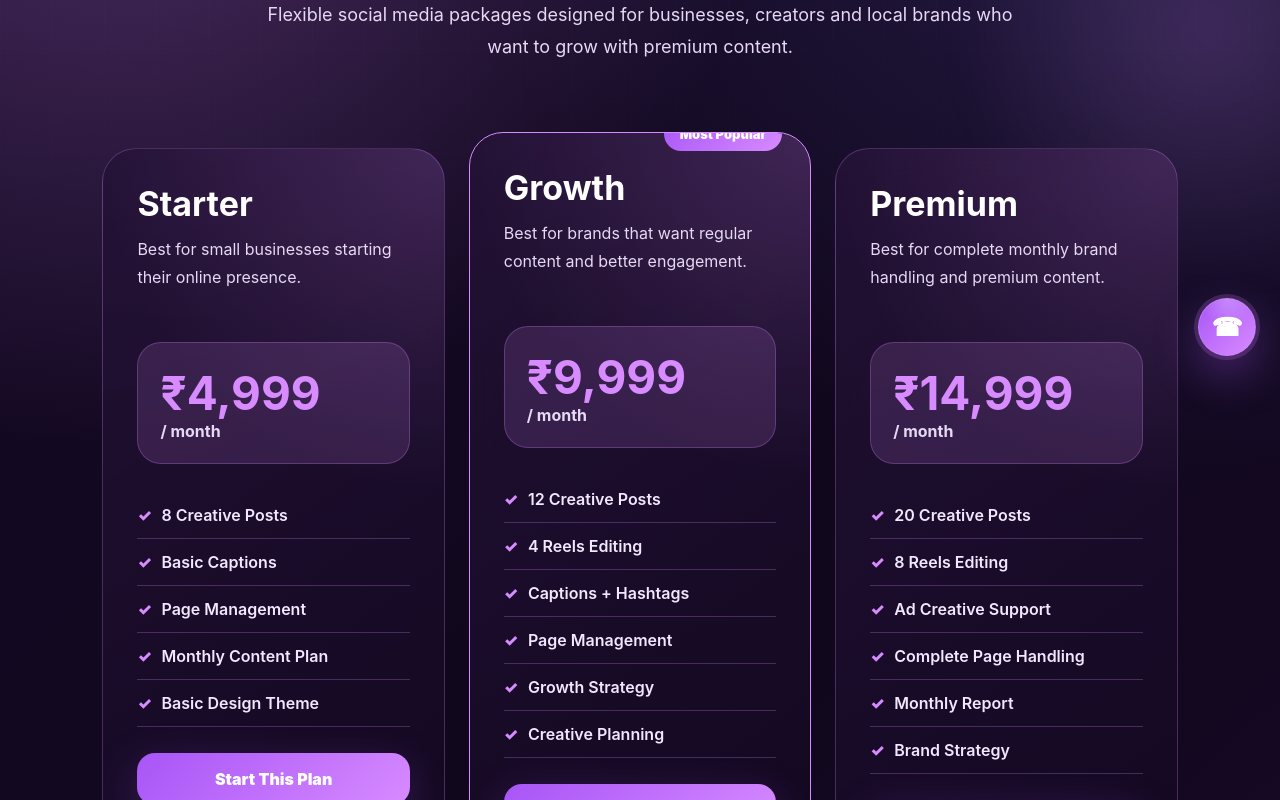
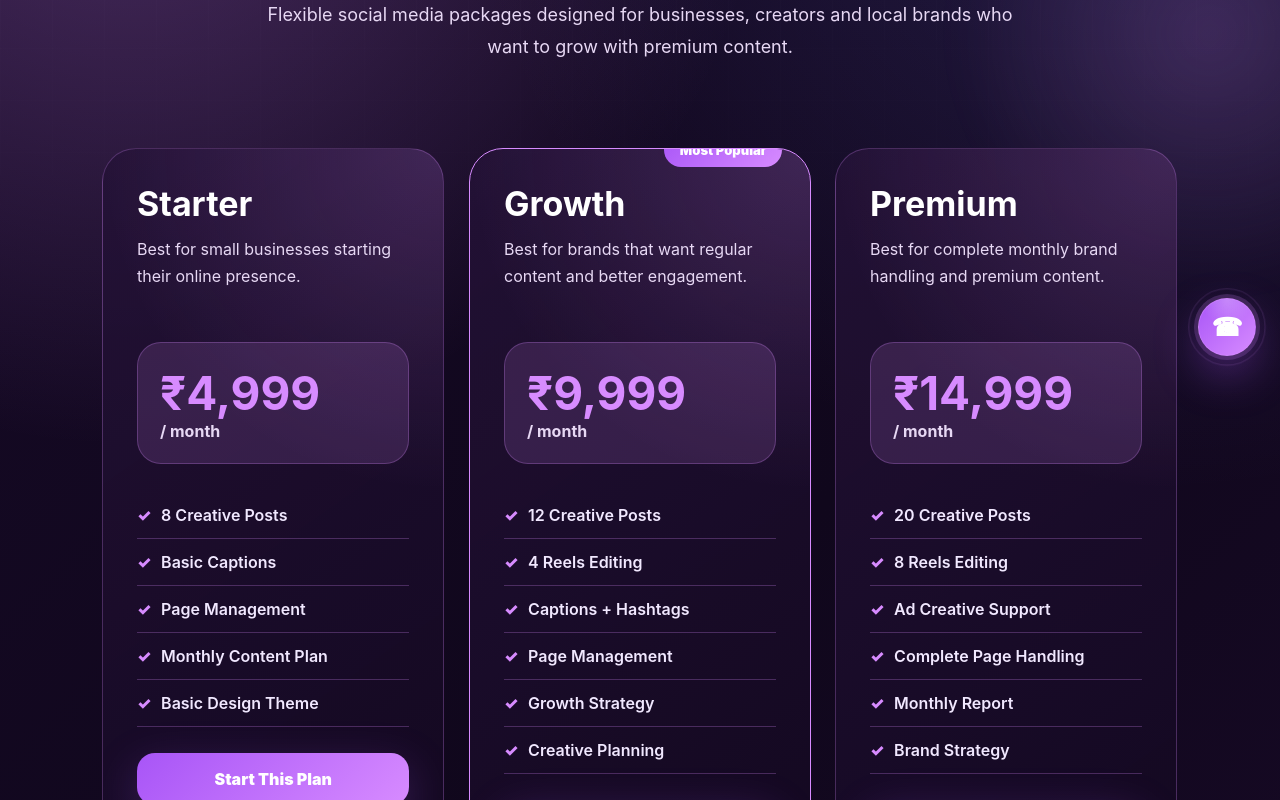
Before and after one commit to kunalgautam15/social-spike, a React (Vite) app: page /packages in a window 1280 px wide. Shown: the part 420-1220 px from the top of the page. Built offline with nearby package versions, Linux system fonts and the light colour scheme.

Commit message:
Added smooth animations and scroll transitions

```diff
--- a/src/App.jsx
+++ b/src/App.jsx
@@ -2,6 +2,7 @@ import { Routes, Route } from "react-router-dom";
 import Navbar from "./components/Navbar";
 import Footer from "./components/Footer";
 import FloatingButtons from "./components/FloatingButtons";
+import ScrollAnimations from "./components/ScrollAnimations";
 
 import Home from "./pages/Home";
 import Services from "./pages/Services";
@@ -14,6 +15,7 @@ import CustomQuote from "./pages/CustomQuote";
 function App() {
   return (
     <>
+      <ScrollAnimations />
       <Navbar />
 
       <Routes>
--- /dev/null
+++ b/src/components/ScrollAnimations.jsx
@@ -0,0 +1,40 @@
+import { useEffect } from "react";
+
+function ScrollAnimations() {
+  useEffect(() => {
+    const animatedElements = document.querySelectorAll(
+      ".section, .card, .growth-section, .work-grid div, .service-card-new, .work-card-new, .package-new-card, .package-note, .work-bottom-cta, .about-new-left, .about-new-right, .contact-left-card, .contact-form-card, .cta-section"
+    );
+
+    animatedElements.forEach((element) => {
+      element.classList.add("scroll-reveal");
+    });
+
+    const observer = new IntersectionObserver(
+      (entries) => {
+        entries.forEach((entry) => {
+          if (entry.isIntersecting) {
+            entry.target.classList.add("revealed");
+          }
+        });
+      },
+      {
+        threshold: 0.12,
+      }
+    );
+
+    animatedElements.forEach((element) => {
+      observer.observe(element);
+    });
+
+    return () => {
+      animatedElements.forEach((element) => {
+        observer.unobserve(element);
+      });
+    };
+  }, []);
+
+  return null;
+}
+
+export default ScrollAnimations;
--- a/src/index.css
+++ b/src/index.css
@@ -2426,3 +2426,290 @@ a {
     font-size: 23px;
   }
 }
+/* ============================= */
+/* EXTRA SMOOTH ANIMATIONS */
+/* ============================= */
+
+.scroll-reveal {
+  opacity: 0;
+  transform: translateY(45px) scale(0.97);
+  filter: blur(8px);
+  transition:
+    opacity 0.85s ease,
+    transform 0.85s ease,
+    filter 0.85s ease;
+}
+
+.scroll-reveal.revealed {
+  opacity: 1;
+  transform: translateY(0) scale(1);
+  filter: blur(0);
+}
+
+.card:nth-child(1),
+.service-card-new:nth-child(1),
+.work-card-new:nth-child(1),
+.package-new-card:nth-child(1) {
+  transition-delay: 0.05s;
+}
+
+.card:nth-child(2),
+.service-card-new:nth-child(2),
+.work-card-new:nth-child(2),
+.package-new-card:nth-child(2) {
+  transition-delay: 0.14s;
+}
+
+.card:nth-child(3),
+.service-card-new:nth-child(3),
+.work-card-new:nth-child(3),
+.package-new-card:nth-child(3) {
+  transition-delay: 0.23s;
+}
+
+.service-card-new:nth-child(4),
+.work-card-new:nth-child(4) {
+  transition-delay: 0.32s;
+}
+
+.service-card-new:nth-child(5),
+.work-card-new:nth-child(5) {
+  transition-delay: 0.41s;
+}
+
+.service-card-new:nth-child(6),
+.work-card-new:nth-child(6) {
+  transition-delay: 0.5s;
+}
+
+/* Hero Premium Entry */
+.home-hero-left {
+  animation: heroTextEntry 1s ease both;
+}
+
+.home-hero-right {
+  animation: heroVisualEntry 1.1s ease both;
+}
+
+@keyframes heroTextEntry {
+  from {
+    opacity: 0;
+    transform: translateX(-45px);
+    filter: blur(10px);
+  }
+
+  to {
+    opacity: 1;
+    transform: translateX(0);
+    filter: blur(0);
+  }
+}
+
+@keyframes heroVisualEntry {
+  from {
+    opacity: 0;
+    transform: translateX(45px) scale(0.92);
+    filter: blur(10px);
+  }
+
+  to {
+    opacity: 1;
+    transform: translateX(0) scale(1);
+    filter: blur(0);
+  }
+}
+
+/* Logo 3D Smooth Motion */
+.hero-logo-card,
+.about-logo-card {
+  transition:
+    transform 0.5s ease,
+    box-shadow 0.5s ease,
+    border-color 0.5s ease;
+}
+
+.hero-logo-card:hover,
+.about-logo-card:hover {
+  transform: translateY(-12px) rotateX(8deg) rotateY(-8deg) scale(1.03);
+  border-color: rgba(215, 139, 255, 0.75);
+  box-shadow:
+    0 40px 120px rgba(168, 85, 247, 0.36),
+    inset 0 0 45px rgba(255, 255, 255, 0.04);
+}
+
+/* Premium Card Motion */
+.card,
+.service-card-new,
+.work-card-new,
+.package-new-card,
+.growth-box div,
+.work-grid div,
+.about-mini-grid div {
+  will-change: transform;
+  transition:
+    transform 0.45s ease,
+    box-shadow 0.45s ease,
+    border-color 0.45s ease,
+    background 0.45s ease;
+}
+
+.card:hover,
+.service-card-new:hover,
+.work-card-new:hover,
+.package-new-card:hover,
+.growth-box div:hover,
+.work-grid div:hover,
+.about-mini-grid div:hover {
+  transform: translateY(-14px) scale(1.025);
+}
+
+/* Button Click Feel */
+.btn-primary,
+.btn-secondary,
+.btn-white,
+.package-action-btn,
+.contact-form-card button,
+.bottom-call-btn,
+.scroll-top-btn,
+.desktop-contact-btn {
+  transition:
+    transform 0.28s ease,
+    box-shadow 0.28s ease,
+    filter 0.28s ease;
+}
+
+.btn-primary:active,
+.btn-secondary:active,
+.btn-white:active,
+.package-action-btn:active,
+.contact-form-card button:active,
+.bottom-call-btn:active,
+.scroll-top-btn:active,
+.desktop-contact-btn:active {
+  transform: scale(0.96);
+}
+
+/* Floating Cards More Premium */
+.hero-floating-card {
+  animation: floatingCardMove 4.5s ease-in-out infinite;
+}
+
+.bottom-card {
+  animation-delay: 1s;
+}
+
+@keyframes floatingCardMove {
+  0%,
+  100% {
+    transform: translateY(0) rotate(0deg);
+  }
+
+  50% {
+    transform: translateY(-14px) rotate(1.5deg);
+  }
+}
+
+/* Navbar Smooth Entry */
+.premium-navbar {
+  animation: navbarDrop 0.8s ease both;
+}
+
+@keyframes navbarDrop {
+  from {
+    opacity: 0;
+    transform: translateY(-28px) scale(0.96);
+    filter: blur(8px);
+  }
+
+  to {
+    opacity: 1;
+    transform: translateY(0) scale(1);
+    filter: blur(0);
+  }
+}
+
+/* Mobile Menu Link Animation */
+.mobile-menu-overlay.show .mobile-menu-links a {
+  animation: mobileLinkSlide 0.45s ease both;
+}
+
+.mobile-menu-overlay.show .mobile-menu-links a:nth-child(1) {
+  animation-delay: 0.05s;
+}
+
+.mobile-menu-overlay.show .mobile-menu-links a:nth-child(2) {
+  animation-delay: 0.1s;
+}
+
+.mobile-menu-overlay.show .mobile-menu-links a:nth-child(3) {
+  animation-delay: 0.15s;
+}
+
+.mobile-menu-overlay.show .mobile-menu-links a:nth-child(4) {
+  animation-delay: 0.2s;
+}
+
+.mobile-menu-overlay.show .mobile-menu-links a:nth-child(5) {
+  animation-delay: 0.25s;
+}
+
+.mobile-menu-overlay.show .mobile-menu-links a:nth-child(6) {
+  animation-delay: 0.3s;
+}
+
+.mobile-menu-overlay.show .mobile-menu-links a:nth-child(7) {
+  animation-delay: 0.35s;
+}
+
+@keyframes mobileLinkSlide {
+  from {
+    opacity: 0;
+    transform: translateX(-24px);
+  }
+
+  to {
+    opacity: 1;
+    transform: translateX(0);
+  }
+}
+
+/* Floating Call More Attractive */
+.bottom-call-btn {
+  position: relative;
+}
+
+.bottom-call-btn::after {
+  content: "";
+  position: absolute;
+  inset: -8px;
+  border-radius: 50%;
+  border: 1px solid rgba(215, 139, 255, 0.32);
+  animation: callRing 1.7s ease-in-out infinite;
+}
+
+@keyframes callRing {
+  0% {
+    opacity: 0.8;
+    transform: scale(0.9);
+  }
+
+  100% {
+    opacity: 0;
+    transform: scale(1.35);
+  }
+}
+
+/* Smooth Page Feel */
+main {
+  animation: pageFade 0.5s ease both;
+}
+
+@keyframes pageFade {
+  from {
+    opacity: 0;
+  }
+
+  to {
+    opacity: 1;
+  }
+}
```
